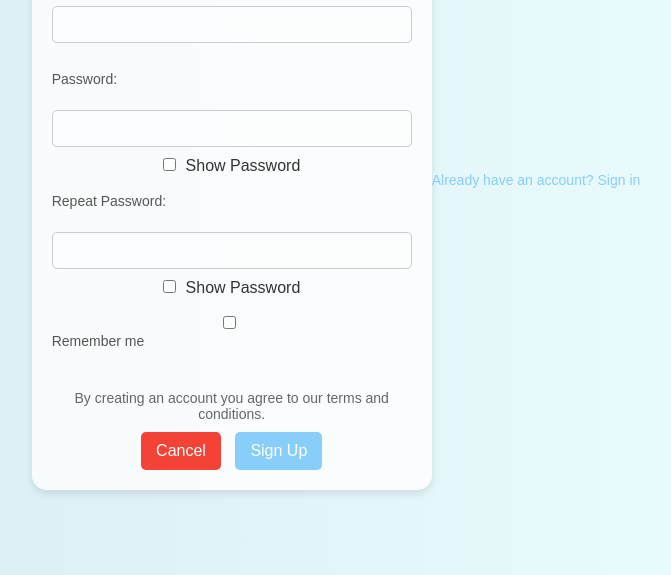
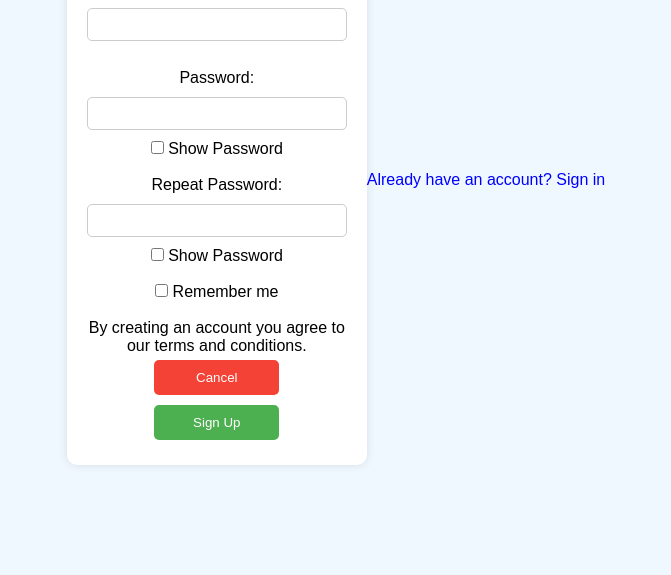
Before and after one commit to Lorins111/Lorins, a plain HTML site: page index.html in a window 1280 px wide. Shown: the part 225-800 px from the top of the page, without its empty margins (304-975 px from the left). Drawn offline with Linux system fonts and the light colour scheme.

Commit message:
Update styles.css

```diff
--- a/styles.css
+++ b/styles.css
@@ -1,103 +1,64 @@
-/* General reset */
+/* Reset default margin and padding */
 * {
     margin: 0;
     padding: 0;
     box-sizing: border-box;
-    font-family: 'Arial', sans-serif;
 }
 
-/* Body styling for a calm and centered layout */
+/* Center the form on the page */
 body {
     display: flex;
     justify-content: center;
     align-items: center;
     height: 100vh;
-    background: linear-gradient(to right, rgba(173, 216, 230, 0.5), rgba(224, 255, 255, 0.5));
-    color: #333;
-    margin: 0;
-    text-align: center;  /* Aligns text inside the body to center */
+    background-color: #f0f8ff; /* Light background */
+    font-family: Arial, sans-serif;
 }
 
-/* Center the form with a semi-transparent background */
+/* Form styling */
 form {
-    background-color: rgba(255, 255, 255, 0.8);
+    background-color: white;
     padding: 20px;
-    border-radius: 15px;
-    box-shadow: 0 4px 8px rgba(0, 0, 0, 0.1);
-    max-width: 400px;
-    width: 100%;
-    text-align: center; /* Ensures text inside the form is centered */
+    border-radius: 10px;
+    box-shadow: 0 0 10px rgba(0, 0, 0, 0.1);
+    width: 300px;
+    text-align: center;
 }
 
-/* Heading styles */
-h1 {
-    font-size: 24px;
-    margin-bottom: 10px;
-    color: #333;
+/* Style for inputs */
+input[type="text"], input[type="password"] {
+    width: 100%;
+    padding: 8px;
+    margin: 10px 0;
+    border: 1px solid #ccc;
+    border-radius: 5px;
 }
 
-/* Other elements follow the same pattern */
-p {
-    margin-bottom: 10px;
-    font-size: 14px;
-    color: #666;
-}
-
-hr {
-    border: 0.5px solid #ddd;
-    margin-bottom: 20px;
-}
-
-/* Label styling */
-label {
-    display: block;
-    font-size: 14px;
-    color: #555;
-    margin-bottom: 5px;
-    text-align: left;  /* Align labels to the left inside the centered form */
-}
-
-/* Input styling with transparency */
-input[type="text"], input[type="password"] {
-    width: 100%;
+/* Button styling */
+button {
     padding: 10px;
-    margin-bottom: 10px;
-    border: 1px solid #ccc;
-    border-radius: 5px;
-    background-color: rgba(255, 255, 255, 0.6);
-}
-
-/* Checkbox */
-input[type="checkbox"] {
-    margin-right: 5px;
-}
-
-/* Button styles */
-button {
-    padding: 10px 15px;
+    width: 48%;
+    margin: 5px;
     border: none;
     border-radius: 5px;
     cursor: pointer;
-    background-color: #87CEFA;
+}
+
+button[type="submit"] {
+    background-color: #4CAF50;
     color: white;
-    font-size: 16px;
 }
 
 button[type="reset"] {
     background-color: #f44336;
-    margin-right: 10px;
+    color: white;
 }
 
-button:hover {
-    opacity: 0.9;
-}
-
-/* Link style */
+/* Style for link */
 a {
     display: block;
     margin-top: 10px;
-    font-size: 14px;
-    color: #87CEFA;
+    color: #00f;
     text-decoration: none;
 }
 
```
